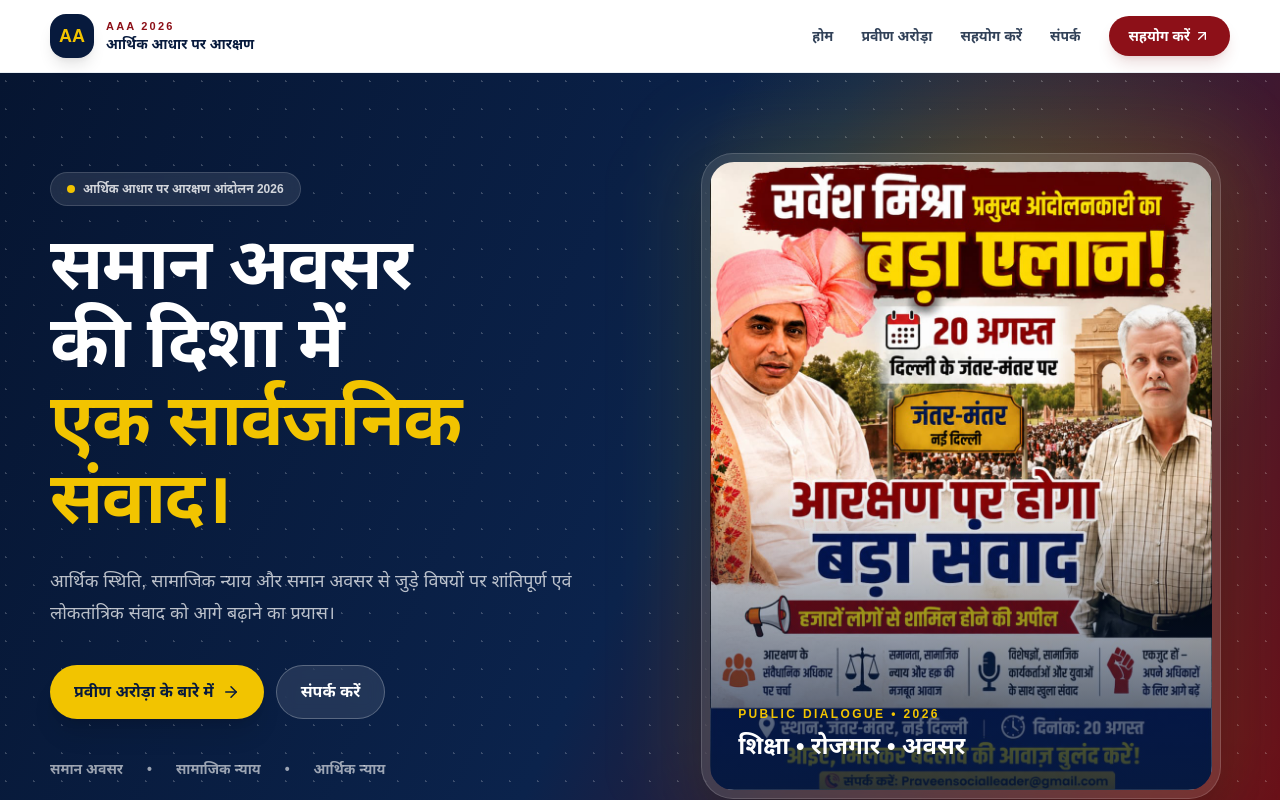
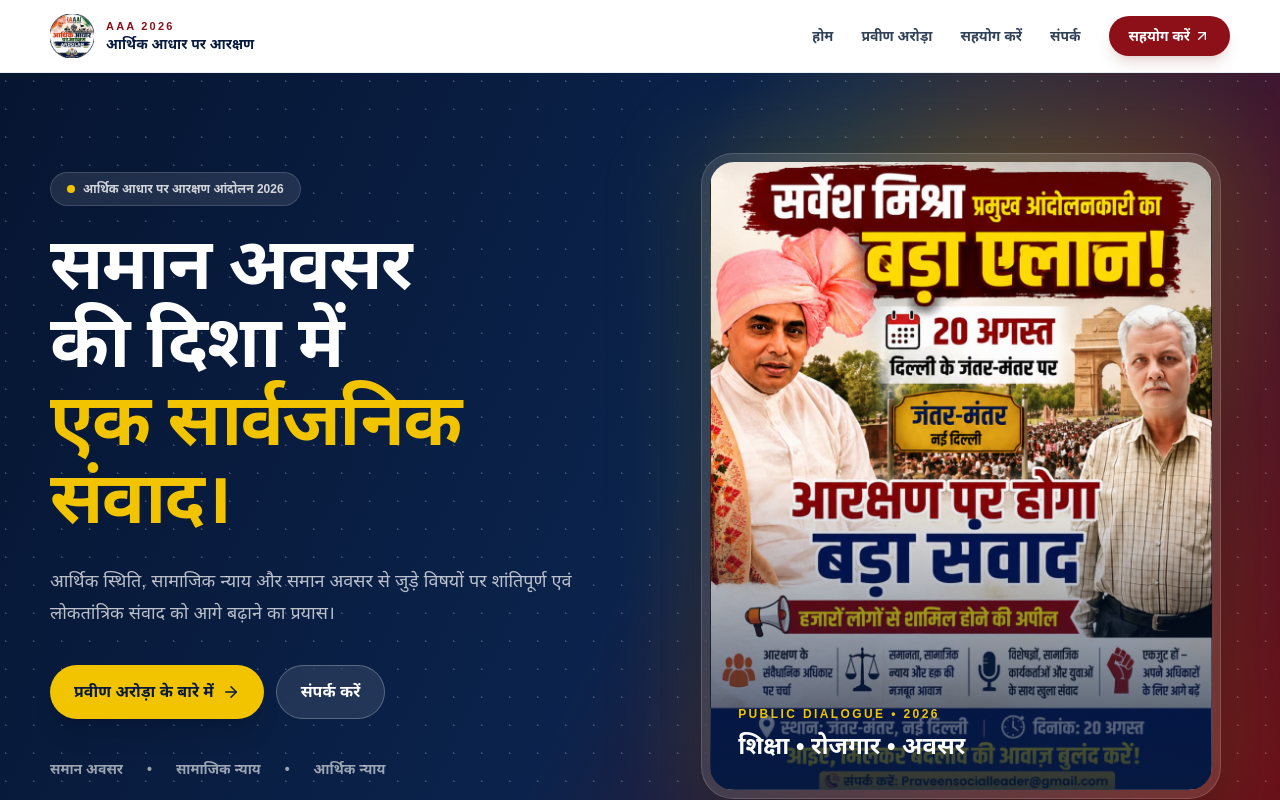
Before and after one commit to GouravSaini2004/Aarthikaadharandolan, a Next.js app: page / in a window 1280 px wide. Shown: the top 800 px of the page. Built offline with nearby package versions, Linux system fonts and the light colour scheme.

Commit message:
Update Navbar.tsx

```diff
--- a/components/Navbar.tsx
+++ b/components/Navbar.tsx
@@ -2,6 +2,7 @@
 
 import { Menu, X, ArrowUpRight } from "lucide-react";
 import Link from "next/link";
+import Image from "next/image";
 import { useState } from "react";
 
 const links = [
@@ -18,9 +19,15 @@ export default function Navbar() {
     <header className="sticky top-0 z-50 border-b border-slate-200/70 bg-white/90 backdrop-blur-xl">
       <div className="container-page flex h-[72px] items-center justify-between">
         <Link href="/" className="flex items-center gap-3" onClick={() => setOpen(false)}>
-          <span className="grid h-11 w-11 place-items-center rounded-2xl bg-[var(--navy)] text-lg font-black text-[var(--gold)] shadow-lg">
-            AA
-          </span>
+          <span className="relative grid h-11 w-11 place-items-center overflow-hidden">
+  <Image
+    src="/images/logo.png"
+    alt="आर्थिक आधार पर आरक्षण आंदोलन"
+    fill
+    className="object-contain"
+    sizes="44px"
+  />
+</span>
           <span className="hidden sm:block">
             <span className="block text-[11px] font-bold uppercase tracking-[.2em] text-[var(--red)]">
               AAA 2026
```
